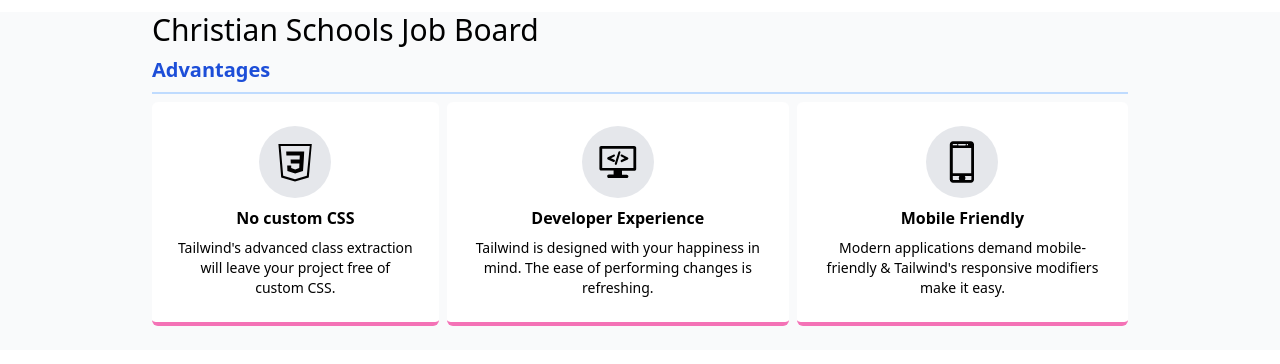
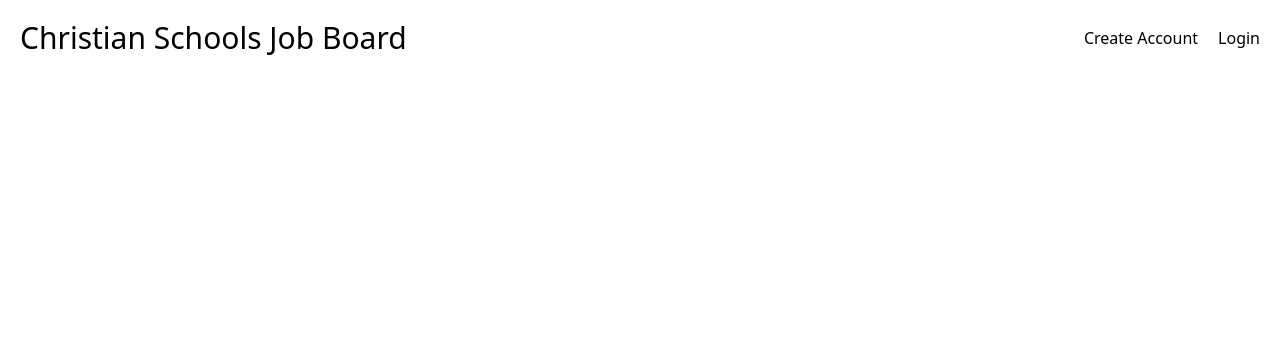
Before and after one commit to JS-7274/CSJSE-Clone, a React (Create React App) app in the folder csjse-app/: page / in a window 1280 px wide. Shown: the top 364 px of the page. Built offline with nearby package versions, Linux system fonts and the light colour scheme.

Commit message:
Home page layout started, button component created

```diff
--- a/csjse-app/package.json
+++ b/csjse-app/package.json
@@ -6,6 +6,7 @@
     "@testing-library/jest-dom": "^5.17.0",
     "@testing-library/react": "^13.4.0",
     "@testing-library/user-event": "^13.5.0",
+    "classnames": "^2.3.2",
     "react": "^18.2.0",
     "react-dom": "^18.2.0",
     "react-router-dom": "^6.18.0",
--- /dev/null
+++ b/csjse-app/src/components/Button.js
@@ -0,0 +1,12 @@
+import React from 'react'
+//import classnames from 'classnames';
+
+const Button = ({ btnText }) => {
+  return (
+    <button>
+        {btnText}
+    </button>
+  )
+};
+
+export default Button;
--- a/csjse-app/src/pages/Home.js
+++ b/csjse-app/src/pages/Home.js
@@ -1,68 +1,16 @@
 import React from "react";
+import Button from "../components/Button";
 
 function Home() {
     return (
-    <div className="App mt-3 bg-gray-50">
-      <div class="mx-auto p-6 pt-0 sm:max-w-5xl">
-        <h1 className="mb-2 text-left text-3xl font-medium">Christian Schools Job Board</h1>
-        <h2 class="border-b-2 border-blue-200 pb-2 text-xl font-bold capitalize text-blue-700">
-          Advantages
-        </h2>
-        <div class="mt-2 sm:flex sm:gap-2">
-          <div class="flex flex-col items-center rounded-md border-b-4 border-pink-400 bg-white p-6 text-center">
-            <div class="rounded-full bg-gray-200 p-3">
-              <svg
-                class="h-12 w-12 fill-current"
-                xmlns="http://www.w3.org/2000/svg"
-                viewBox="0 0 24 24"
-              >
-                <path
-                  d="M18.9 19.7l-6.9 2-6.9-2L3.7 3h16.7c-.5 5.6-1 11.1-1.5 16.7zM19.4 4H4.8l1.3 14.9 5.9 1.7 5.9-1.7L19.4 4zM8.1 13.8h2V15l2 .7 2-.7.1-2.2H9.9l-.1-2h4.5l.1-2H7.7l-.1-2h9l-.2 3.9-.4 5.8-3.9 1.3-3.9-1.3-.1-2.7z"
-                  fill-rule="evenodd"
-                  clip-rule="evenodd"
-                ></path>
-              </svg>
-            </div>
-            <h3 class="my-2 text-base font-bold">No custom CSS</h3>
-            <p class="text-sm">
-              Tailwind's advanced class extraction will leave your project free
-              of custom CSS.
-            </p>
-          </div>
-
-          <div class="mt-2 flex flex-col items-center rounded-md border-b-4 border-pink-400 bg-white p-6 text-center sm:mt-0">
-            <div class="rounded-full bg-gray-200 p-3">
-              <svg
-                class="h-12 w-12 fill-current"
-                xmlns="http://www.w3.org/2000/svg"
-                viewBox="0 0 24 24"
-              >
-                <path d="M20.1 4H3.6c-.5 0-.9.4-.9.9v10.5c0 .5.4.9.9.9h6.2v2H7.4c-.5 0-.8.4-.8.8s.3.9.8.9h9c.5 0 .8-.4.8-.8s-.4-.8-.8-.8H14v-2h6.2c.5 0 .9-.4.9-.9V4.9c-.1-.5-.5-.9-1-.9zm-.4 11H4.1V5.4h15.6V15zM6.9 10.7L9.7 12h.2c.1 0 .2 0 .3-.1.2-.1.3-.3.3-.5s-.1-.4-.3-.5l-1.7-.8 1.7-.8c.2-.1.3-.3.3-.5s-.1-.4-.3-.5h-.3c-.1 0-.2 0-.2.1L6.9 9.6c-.2.1-.3.3-.3.5 0 .3.1.5.3.6zm3.6 2.6c.1.1.3.2.4.2.2 0 .4-.2.5-.4l1.8-5.8c.1-.2 0-.4-.1-.5-.1-.1-.3-.2-.4-.2-.2 0-.4.2-.5.4l-1.8 5.8c0 .2 0 .4.1.5zm2.8-4.5c0 .2.1.4.3.5l1.7.8-1.7.9c-.2.1-.3.3-.3.5s.1.4.3.5c.1.1.2.1.3.1.1 0 .2 0 .2-.1l2.8-1.3c.2-.1.3-.3.3-.5s-.1-.4-.3-.5L14 8.3c-.1 0-.1-.1-.2-.1s-.2 0-.3.1c-.1.2-.2.3-.2.5z"></path>
-              </svg>
-            </div>
-            <h3 class="my-2 text-base font-bold">Developer Experience</h3>
-            <p class="text-sm">
-              Tailwind is designed with your happiness in mind. The ease of
-              performing changes is refreshing.
-            </p>
-          </div>
-
-          <div class="mt-2 flex flex-col items-center rounded-md border-b-4 border-pink-400 bg-white p-6 text-center sm:mt-0">
-            <div class="rounded-full bg-gray-200 p-3">
-              <svg
-                class="h-12 w-12 fill-current"
-                xmlns="http://www.w3.org/2000/svg"
-                viewBox="0 0 24 24"
-              >
-                <path d="M15.3 3.3c0-.2.1-.3.3-.3h.4c.2 0 .3.1.3.3 0 .2-.1.3-.3.3h-.3c-.2.1-.4-.1-.4-.3zm-5 .4h3.3c.2 0 .3-.1.3-.3.1-.3 0-.4-.2-.4h-3.3c-.3 0-.4.1-.4.3 0 .2.1.4.3.4zm7.4 14.6v2.5c0 .7-.5 1.2-1.2 1.2h-9c-.7 0-1.2-.5-1.2-1.2V3.2c0-.7.6-1.2 1.2-1.2h8.9c.7 0 1.2.5 1.2 1.2v15.1zM7 18h10V4.7H7V18zM7 3.2V4h10v-.8c0-.3-.2-.5-.5-.5h-9c-.3 0-.5.2-.5.5zm10 17.6v-2.1H7v2.1c0 .3.2.5.5.5h8.9c.4 0 .6-.2.6-.5zm-3.7-.9v.2c0 .5-.4.9-.9.9h-.8c-.5 0-.9-.4-.9-.9v-.2c0-.5.4-.9.9-.9h.8c.5 0 .9.4.9.9zm-.6 0c0-.1-.1-.3-.3-.3h-.8c-.1 0-.3.1-.3.3v.2c0 .1.1.3.3.3h.8c.1 0 .3-.1.3-.3v-.2zm3.8 2.5h-9c-.9 0-1.6-.7-1.6-1.6V3.2c0-.9.7-1.6 1.6-1.6h8.9c.9 0 1.6.7 1.6 1.6v17.6c0 .9-.7 1.6-1.5 1.6zM13.4 21h3.1c.1 0 .2-.1.2-.2V19h-3.3c.2.2.3.5.3.9v.2c0 .3-.1.6-.3.9zm-6-2v1.8c0 .1.1.2.2.2h3.1c-.2-.2-.3-.5-.3-.9v-.2c0-.3.1-.6.3-.9H7.4zm0-1.4h9.2V5H7.4v12.6zm6.9-14h.7v-.3V3h-.7c0 .1.1.2.1.3s0 .2-.1.3zm-6.9 0h2.3c0-.1-.1-.2-.1-.3s0-.2.1-.3H7.5c-.1 0-.1.1-.1.2v.4z"></path>
-              </svg>
-            </div>
-            <h3 class="my-2 text-base text-base font-bold">Mobile Friendly</h3>
-            <p class="text-sm">
-              Modern applications demand mobile-friendly & Tailwind's responsive
-              modifiers make it easy.
-            </p>
-          </div>
+    <div class="m-5">
+      <div class="flex flex-row gap-5">
+        <div class="basis-3/4">
+          <h1 class="text-3xl font-medium">Christian Schools Job Board</h1>
+        </div>
+        <div class="basis-1/4 flex flex-row gap-5 items-center justify-end">
+          <Button btnText={"Create Account"}></Button>
+          <Button btnText={"Login"}></Button>
         </div>
       </div>
     </div>
```
Also changed, not shown: 1 other file (tests, documents, lock files or other folders).
